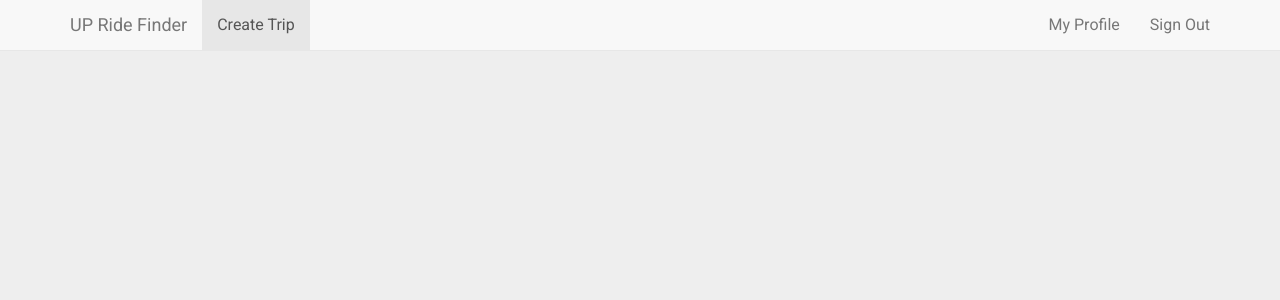
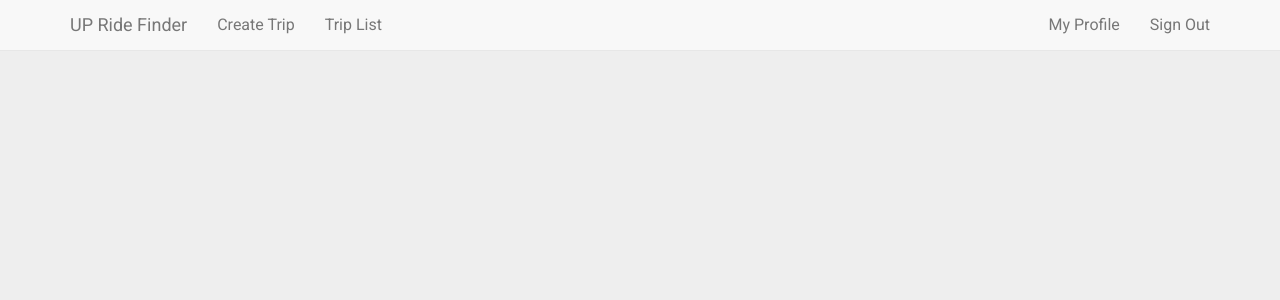
Before and after one commit to MurrayStudio/UPRideFinder, a Django app: page /rides/ in a window 1280 px wide. Shown: the top 300 px of the page. Run offline with Django 3.2, Linux system fonts and the light colour scheme; the visitor is signed in with stand-in values (Sample User, id 1); data that the repository does not hold is empty; some libraries are stand-ins or nearby versions.

Commit message:
Fixed some nav issues.

```diff
--- a/up_ride_finder/templates/base.html
+++ b/up_ride_finder/templates/base.html
@@ -17,7 +17,8 @@
 
 
     <!-- Latest compiled and minified Bootstrap 4 Alpha 4 CSS -->
-    <link rel="stylesheet" href="https://maxcdn.bootstrapcdn.com/bootstrap/3.3.7/css/bootstrap.min.css" integrity="sha384-BVYiiSIFeK1dGmJRAkycuHAHRg32OmUcww7on3RYdg4Va+PmSTsz/K68vbdEjh4u" crossorigin="anonymous">
+    <link rel="stylesheet" href="https://maxcdn.bootstrapcdn.com/bootstrap/3.3.7/css/bootstrap.min.css" integrity="sha384-BVYiiSIFeK1dGmJRAkycuHAHRg32OmUcww7on3RYdg4Va+PmSTsz/K68vbdEjh4u"
+        crossorigin="anonymous">
 
         {% block css %}
         <!-- Your stuff: Third-party CSS libraries go here -->
@@ -35,7 +36,8 @@
         <nav class="navbar navbar-default navbar-static-top">
             <div class="container">
                 <div class="navbar-header">
-                    <button type="button" class="navbar-toggle collapsed" data-toggle="collapse" data-target="#navbar" aria-expanded="false" aria-controls="navbar">
+                    <button type="button" class="navbar-toggle collapsed" data-toggle="collapse" data-target="#navbar" aria-expanded="false"
+                        aria-controls="navbar">
                         <span class="sr-only">Toggle navigation</span>
                         <span class="icon-bar"></span>
                         <span class="icon-bar"></span>
@@ -45,14 +47,21 @@
                 </div>
                 <div id="navbar" class="navbar-collapse collapse">
                     <ul class="nav navbar-nav">
-                        {% block nav_items %}
-                        <li class="active"><a href="{% url 'rides:create' %}">Create Trip</a></li>
-                        {% endblock nav_items %}
+                        {% block nav_create_trip %}
+                        <li class="nav-link"><a href="{% url 'rides:create' %}">Create Trip</a></li>
+                        {% endblock nav_create_trip %}
+                    </ul>
+                    <ul class="nav navbar-nav">
+                        {% block nav_trip_list %}
+                        <li class="nav-link"><a href="{% url 'rides:list' %}">Trip List</a></li>
+                        {% endblock nav_trip_list %}
                     </ul>
                     <ul class="nav navbar-nav navbar-right">
                         {% if request.user.is_authenticated %}
                         <li class="nav-item">
+                             {% block nav_my_profile %}
                             <a class="nav-link" href="{% url 'users:detail' request.user.username  %}">{% trans "My Profile" %}</a>
+                             {% endblock nav_my_profile %}
                         </li>
                         <li class="nav-item">
                             <a class="nav-link" href="{% url 'account_logout' %}">{% trans "Sign Out" %}</a>
@@ -72,13 +81,9 @@
         </nav>
 
     </div>
-    {% endblock nav %}
-
-    {% block container %}
+    {% endblock nav %} {% block container %}
     <div class="container">
-    {% endblock container %}
-
-        {% if messages %} {% for message in messages %}
+        {% endblock container %} {% if messages %} {% for message in messages %}
         <div class="alert {% if message.tags %}alert-{{ message.tags }}{% endif %}">{{ message }}</div>
         {% endfor %} {% endif %} {% block content %}
         <p>Use this document as a way to quick start any new project.</p>
@@ -94,9 +99,12 @@
     <!-- Placed at the end of the document so the pages load faster -->
 
     <!-- Required by Bootstrap v4 Alpha 4 -->
-    <script src="https://ajax.googleapis.com/ajax/libs/jquery/3.1.1/jquery.min.js" integrity="sha384-3ceskX3iaEnIogmQchP8opvBy3Mi7Ce34nWjpBIwVTHfGYWQS9jwHDVRnpKKHJg7" crossorigin="anonymous"></script>
-    <script src="https://cdnjs.cloudflare.com/ajax/libs/tether/1.3.7/js/tether.min.js" integrity="sha384-XTs3FgkjiBgo8qjEjBk0tGmf3wPrWtA6coPfQDfFEY8AnYJwjalXCiosYRBIBZX8" crossorigin="anonymous"></script>
-    <script src="https://maxcdn.bootstrapcdn.com/bootstrap/3.3.7/js/bootstrap.min.js" integrity="sha384-Tc5IQib027qvyjSMfHjOMaLkfuWVxZxUPnCJA7l2mCWNIpG9mGCD8wGNIcPD7Txa" crossorigin="anonymous"></script>
+    <script src="https://ajax.googleapis.com/ajax/libs/jquery/3.1.1/jquery.min.js" integrity="sha384-3ceskX3iaEnIogmQchP8opvBy3Mi7Ce34nWjpBIwVTHfGYWQS9jwHDVRnpKKHJg7"
+        crossorigin="anonymous"></script>
+        <script src="https://cdnjs.cloudflare.com/ajax/libs/tether/1.3.7/js/tether.min.js" integrity="sha384-XTs3FgkjiBgo8qjEjBk0tGmf3wPrWtA6coPfQDfFEY8AnYJwjalXCiosYRBIBZX8"
+            crossorigin="anonymous"></script>
+            <script src="https://maxcdn.bootstrapcdn.com/bootstrap/3.3.7/js/bootstrap.min.js" integrity="sha384-Tc5IQib027qvyjSMfHjOMaLkfuWVxZxUPnCJA7l2mCWNIpG9mGCD8wGNIcPD7Txa"
+                crossorigin="anonymous"></script>
 
                 <!-- Your stuff: Third-party javascript libraries go here -->
                 {% block javascript %}
--- a/up_ride_finder/templates/rides/ride_list.html
+++ b/up_ride_finder/templates/rides/ride_list.html
@@ -1,7 +1,7 @@
 {% extends "base.html" %} {% load staticfiles i18n compress%} {% block css %} {% load static %}
 <link href="{% static 'css/tripdetails.css' %}" rel="stylesheet">
 <link href="{% static 'css/project.css' %}" rel="stylesheet"> {% endblock %} {% block content %} {% for ride in ride_list %}
-<li>
+
 <!--A Trip Detail Card-->
 <div class="wrapper">
 
@@ -20,5 +20,5 @@
 </div>
 <!--A Trip Detail Card End-->
 
-</li>
+
 {% endfor %} {% endblock content %}
```
Lines whose indentation alone changed are shown as unchanged.
